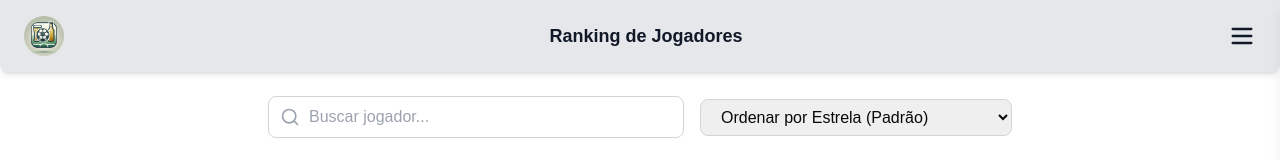
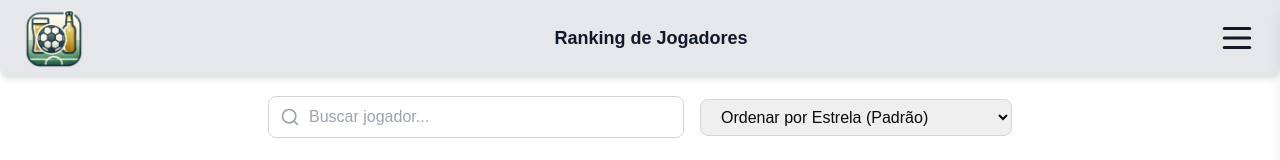
Before and after one commit to Eduardo-Lima-Dev/Meu_Racha, a Next.js app: page /home in a window 1280 px wide. Shown: the top 160 px of the page. Built offline with nearby package versions, Linux system fonts and the light colour scheme; no server answers; the database is empty.

Commit message:
feat(TopBar): atualizar logo e ajustar dimensões, adicionar link para notas estatísticas

```diff
--- a/src/app/home/components/TopBar.tsx
+++ b/src/app/home/components/TopBar.tsx
@@ -48,13 +48,13 @@ export default function TopBar({ title, isAdmin = false }: TopBarProps) {
 
   return (
     <>
-      <div className="fixed top-0 left-0 w-full flex items-center justify-between bg-gray-200 text-gray-900 px-6 py-4 shadow-md rounded-b-lg z-50">
-        <div className="h-10 w-10 overflow-hidden rounded-full">
+      <div className="fixed top-0 left-0 w-full flex items-center justify-between bg-gray-200 text-gray-900 px-6 py-2 shadow-md rounded-b-lg z-50">
+        <div className="h-15 w-15 overflow-hidden rounded-10">
           <Image
-            src="/logo.png"
+            src="/logo-2.png"
             alt="Logo"
-            width={40}
-            height={40}
+            width={60}
+            height={60}
             className="object-cover"
           />
         </div>
@@ -63,7 +63,7 @@ export default function TopBar({ title, isAdmin = false }: TopBarProps) {
           onClick={() => setMenuOpen(true)}
           className="text-gray-900 hover:text-gray-600"
         >
-          <Menu size={28} />
+          <Menu size={38} />
         </button>
       </div>
 
@@ -100,6 +100,11 @@ export default function TopBar({ title, isAdmin = false }: TopBarProps) {
           <Link href="/graficos" className="menu-item">
             Estatísticas
           </Link>
+          {isAdmin && (
+            <Link href="/notas" className="menu-item">
+              Notas Estatísticas
+            </Link>
+          )}
           <Link href={isAdmin ? "/" : "/dashboard"} className="menu-item">
             {isAdmin ? "Home" : "Administração"}
           </Link>
```
Also changed, not shown: public/logo-2.png (added), src/app/home/assets/logo.png (deleted).
